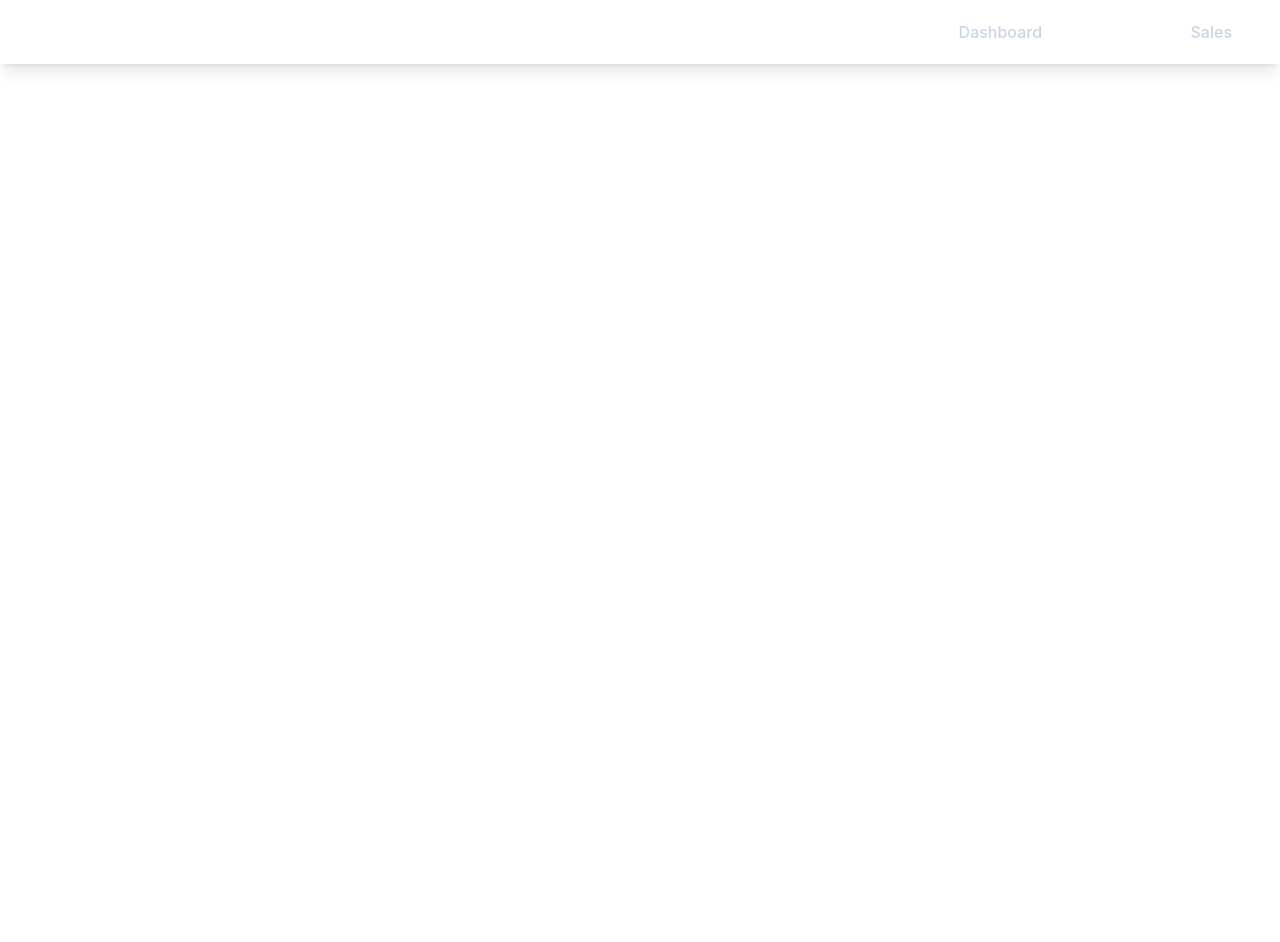
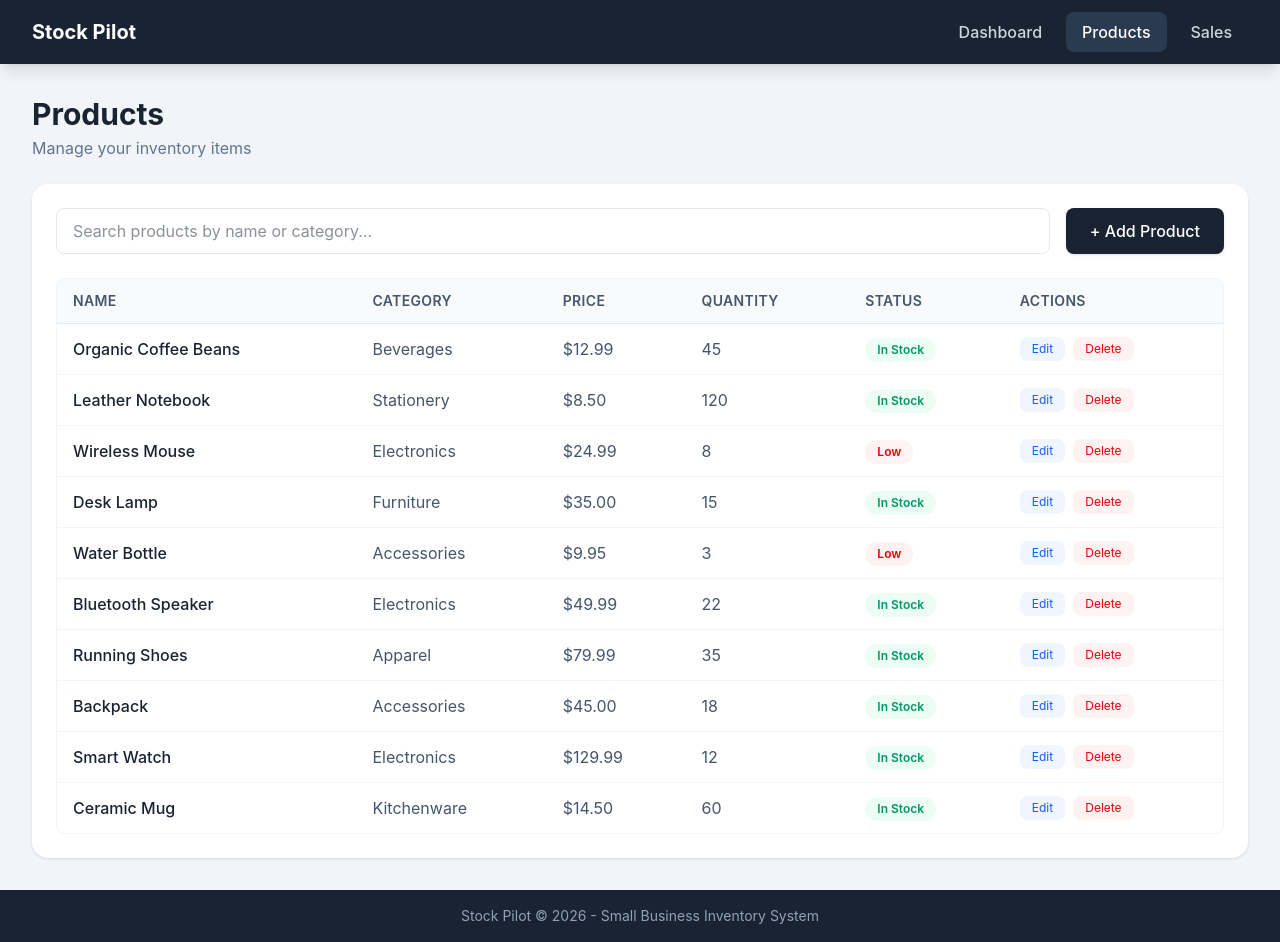
Before and after one commit to VicW787/Project-Proposal-Stock-Pilot, a React (Vite) app: page /products in a window 1280 px wide. Before the commit the page ends 800 px from the top, so only its background shows below. Built offline with nearby package versions, Linux system fonts and the light colour scheme; data requests are answered from the project's data file.

Commit message:
Fixed display bug

```diff
--- a/src/App.jsx
+++ b/src/App.jsx
@@ -1,6 +1,6 @@
 import { Routes, Route } from 'react-router';
 import { InventoryProvider } from './context/InventoryContext';
-import Layout from './components/Navbar';
+import Layout from './components/Layout.jsx';
 import DashboardPage from './pages/DashboardPage';
 import ProductsPage from './pages/ProductsPage';
 import SalesPage from './pages/SalesPage';
--- a/src/components/Dashboard.jsx
+++ b/src/components/Dashboard.jsx
@@ -1,7 +1,8 @@
-import { useInventory } from '../context/InventoryContext';
+import { useInventory } from "../context/InventoryContext";
 
 const Dashboard = () => {
-  const { totalProducts, totalValue, lowStock, totalSales, loading, error } = useInventory();
+  const { totalProducts, totalValue, lowStock, totalSales, loading, error } =
+    useInventory();
 
   if (loading) {
     return (
@@ -21,37 +22,41 @@ const Dashboard = () => {
 
   const stats = [
     {
-      label: 'Total Products',
+      label: "Total Products",
       value: totalProducts,
-      color: 'bg-blue-50 text-blue-600',
-      border: 'border-blue-200'
+      color: "bg-blue-50 text-blue-600",
+      border: "border-blue-200",
     },
     {
-      label: 'Inventory Value',
+      label: "Inventory Value",
       value: `$${totalValue.toFixed(2)}`,
-      color: 'bg-emerald-50 text-emerald-600',
-      border: 'border-emerald-200'
+      color: "bg-emerald-50 text-emerald-600",
+      border: "border-emerald-200",
     },
     {
-      label: 'Low Stock Items',
+      label: "Low Stock Items",
       value: lowStock,
-      color: lowStock > 0 ? 'bg-red-50 text-red-600' : 'bg-emerald-50 text-emerald-600',
-      border: lowStock > 0 ? 'border-red-200' : 'border-emerald-200'
+      color:
+        lowStock > 0
+          ? "bg-red-50 text-red-600"
+          : "bg-emerald-50 text-emerald-600",
+      border: lowStock > 0 ? "border-red-200" : "border-emerald-200",
     },
     {
-      label: 'Total Sales',
+      label: "Total Sales",
       value: totalSales,
-      icon: '🛒',
-      color: 'bg-purple-50 text-purple-600',
-      border: 'border-purple-200'
-    }
+      color: "bg-purple-50 text-purple-600",
+      border: "border-purple-200",
+    },
   ];
 
   return (
     <div>
       <div className="mb-8">
         <h2 className="text-3xl font-bold text-primary">Dashboard</h2>
-        <p className="text-slate-500 mt-1">Overview of your business inventory</p>
+        <p className="text-slate-500 mt-1">
+          Overview of your business inventory
+        </p>
       </div>
 
       <div className="grid grid-cols-1 sm:grid-cols-2 lg:grid-cols-4 gap-6">
@@ -60,11 +65,6 @@ const Dashboard = () => {
             key={i}
             className={`bg-white rounded-2xl p-6 shadow-sm hover:shadow-lg transition-all duration-300 border ${stat.border}`}
           >
-            <div className="flex items-center justify-between mb-4">
-              <span className={`text-3xl p-3 rounded-xl ${stat.color}`}>
-                {stat.icon}
-              </span>
-            </div>
             <p className="text-sm text-slate-500 uppercase tracking-wide font-medium">
               {stat.label}
             </p>
--- a/src/components/Layout.jsx
+++ b/src/components/Layout.jsx
@@ -1,4 +1,4 @@
-import Navbar from './Layout.jsx';
+import Navbar from './Navbar';
 
 const Layout = ({ children }) => {
   return (
--- a/src/components/Navbar.jsx
+++ b/src/components/Navbar.jsx
@@ -11,7 +11,7 @@ const Navbar = () => {
   return (
     <nav className="bg-primary shadow-lg sticky top-0 z-50">
       <div className="max-w-7xl mx-auto px-4 sm:px-6 lg:px-8">
-        <div className="flex justify-between items-center h-16 flex-wrap">
+        <div className="flex justify-between items-center h-16">
           <div className="flex items-center gap-2">
             <h1 className="text-white text-xl font-bold">Stock Pilot</h1>
           </div>
--- a/src/components/ProductList.jsx
+++ b/src/components/ProductList.jsx
@@ -3,7 +3,7 @@ import { useInventory } from '../context/InventoryContext';
 import ProductForm from './ProductForm';
 
 const ProductList = () => {
-  const { products, updateProduct, deleteProduct, loading, error } = useInventory();
+  const { products, updateProduct, deleteProduct} = useInventory();
   const [search, setSearch] = useState('');
   const [editingId, setEditingId] = useState(null);
   const [editForm, setEditForm] = useState({});
@@ -28,22 +28,6 @@ const ProductList = () => {
     setEditingId(null);
   };
 
-  if (loading) {
-    return (
-      <div className="flex justify-center items-center h-64">
-        <div className="animate-spin rounded-full h-12 w-12 border-b-2 border-primary"></div>
-      </div>
-    );
-  }
-
-  if (error) {
-    return (
-      <div className="bg-red-50 border border-red-200 text-red-600 p-4 rounded-lg">
-        {error}
-      </div>
-    );
-  }
-
   return (
     <div>
       <div className="mb-6">
@@ -56,7 +40,7 @@ const ProductList = () => {
         <div className="flex flex-col sm:flex-row gap-4 mb-6">
           <input
             type="text"
-            placeholder="🔍 Search products by name or category..."
+            placeholder="Search products by name or category..."
             value={search}
             onChange={(e) => setSearch(e.target.value)}
             className="flex-1 px-4 py-2.5 border border-slate-200 rounded-lg focus:outline-none focus:ring-2 focus:ring-primary/30 focus:border-primary"
@@ -140,7 +124,7 @@ const ProductList = () => {
                         ? 'bg-red-50 text-red-600'
                         : 'bg-emerald-50 text-emerald-600'
                     }`}>
-                      {p.quantity < 10 ? '⚠ Low' : '✓ In Stock'}
+                      {p.quantity < 10 ? 'Low' : 'In Stock'}
                     </span>
                   </td>
                   <td className="px-4 py-3">
--- a/src/components/SalesForm.jsx
+++ b/src/components/SalesForm.jsx
@@ -16,7 +16,7 @@ const SalesForm = () => {
 
   return (
     <div className="bg-white rounded-2xl shadow-sm p-6 mb-6">
-      <h3 className="text-lg font-bold text-primary mb-4">🛒 Record New Sale</h3>
+      <h3 className="text-lg font-bold text-primary mb-4">Record New Sale</h3>
       <form onSubmit={handleSubmit} className="flex flex-col lg:flex-row gap-4 items-end">
         <div className="flex-1 w-full">
           <label className="block text-sm font-medium text-slate-600 mb-1.5">
--- a/src/index.css
+++ b/src/index.css
@@ -1 +1,14 @@
 @import 'tailwindcss';
+
+@theme {
+  --color-primary: #1a2332;
+  --color-secondary: #2a3a4f;
+  --color-accent: #2a8e6c;
+  --color-danger: #d45c5c;
+  --color-warning: #f59e0b;
+}
+
+body {
+  background-color: #f0f4f8;
+  color: #1a2332;
+}
```
